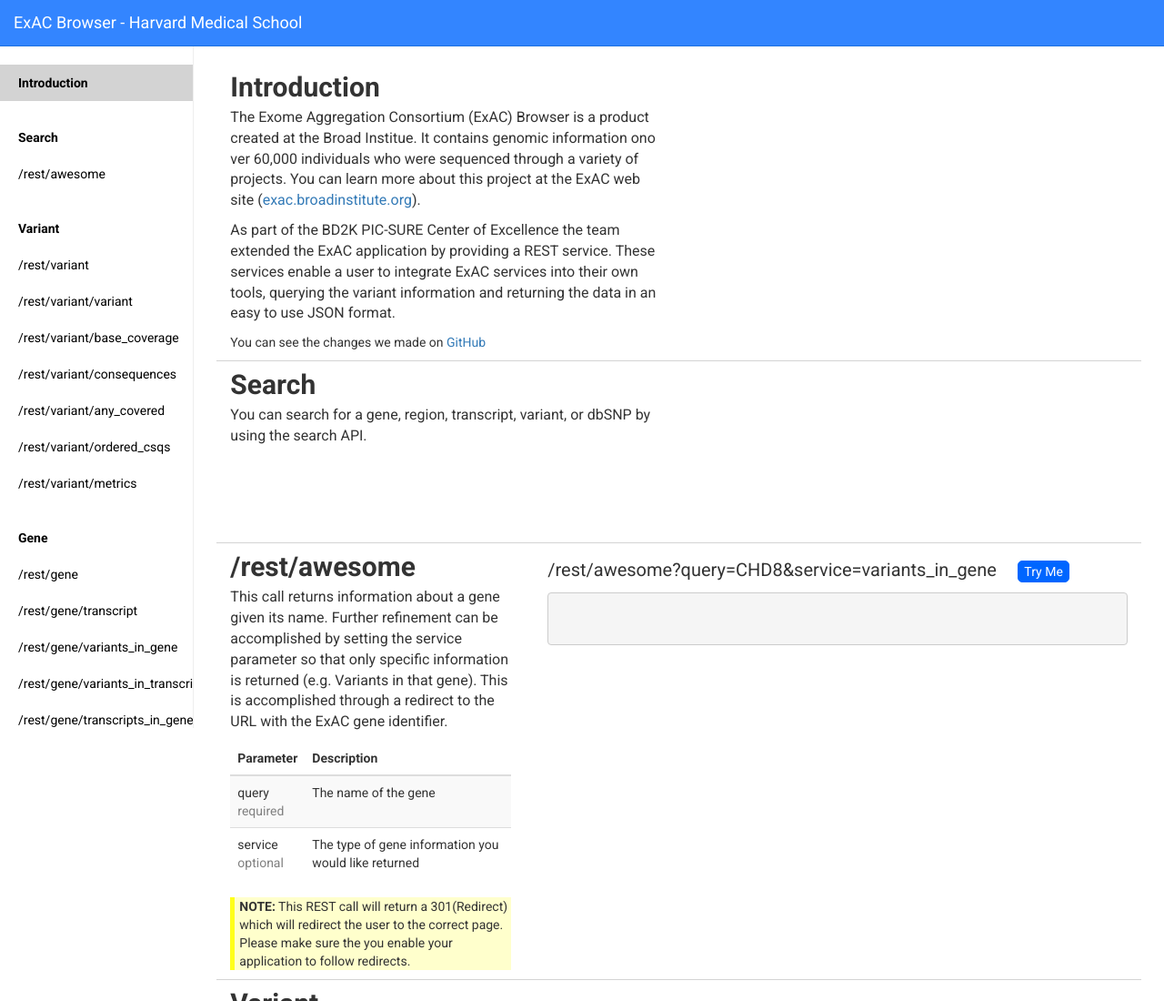
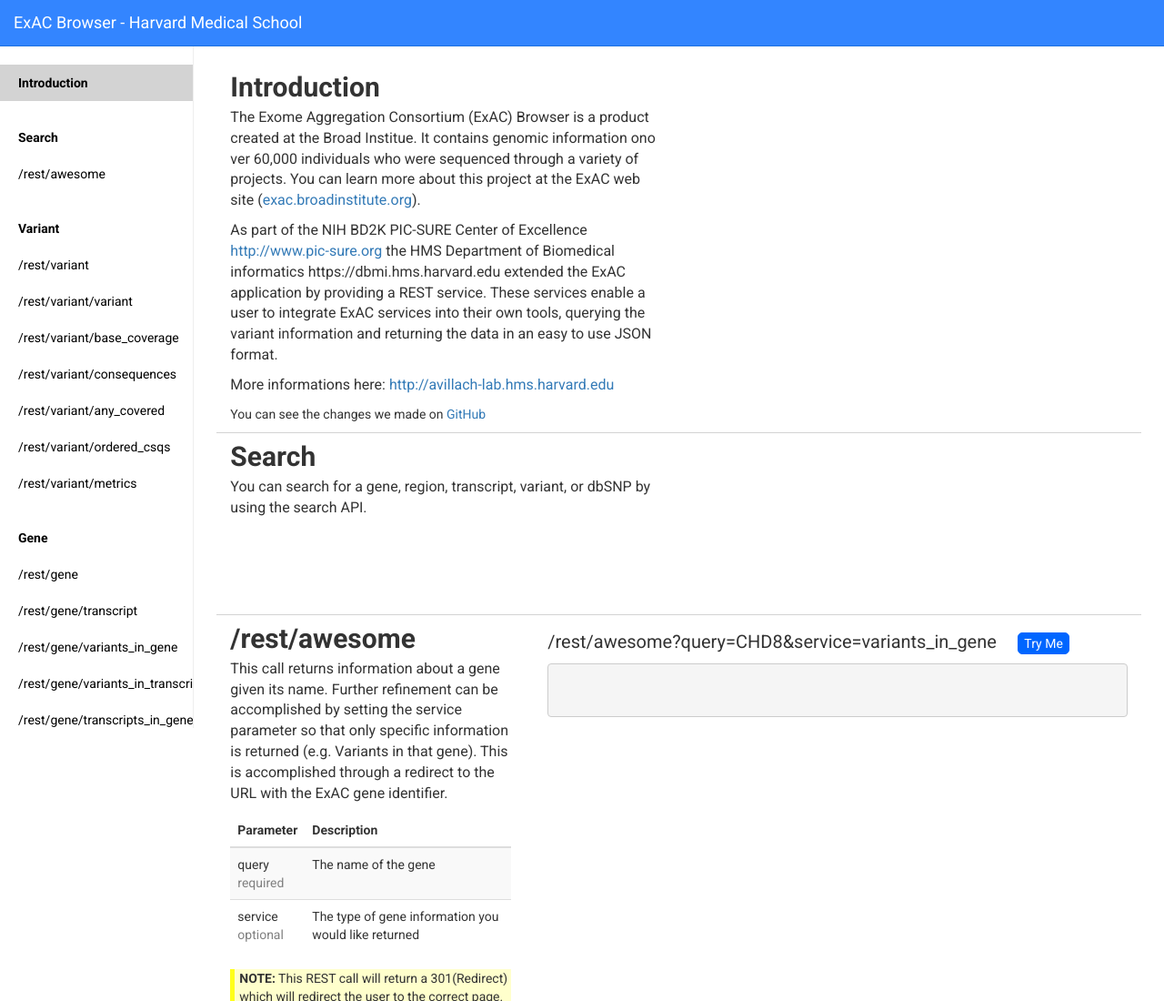
Before and after one commit to hms-dbmi/exac.hms.harvard.edu, a website: page www/index.html in a window 1280 px wide. Shown: the top 1100 px of the page at 91% size. Drawn offline with Linux system fonts and the light colour scheme.

Commit message:
Update Introduction Text
Update Introduction Text

```diff
--- a/www/index.html
+++ b/www/index.html
@@ -90,7 +90,8 @@
             	<div class="col-xs-6 col-sm-6 docRowText">
             		<span class="docRowHeader">Introduction</span>
             		<p class="docText"> The Exome Aggregation Consortium (ExAC) Browser is a product created at the Broad Institue. It contains genomic information ono ver 60,000 individuals who were sequenced through a variety of projects. You can learn more about this project at the ExAC web site (<a target="_blank" href="http://exac.broadinstitute.org">exac.broadinstitute.org</a>).</span>
-            		<p class="docText"> As part of the BD2K PIC-SURE Center of Excellence the team extended the ExAC application by providing  a REST service. These services enable a user to integrate ExAC services into their own tools, querying the variant information and returning the data in an easy to use JSON format.</p>
+            		<p class="docText"> As part of the NIH BD2K PIC-SURE Center of Excellence <a target="_blank" href="http://www.pic-sure.org">http://www.pic-sure.org</a>  the HMS Department of Biomedical informatics https://dbmi.hms.harvard.edu  extended the ExAC application by providing a REST service. These services enable a user to integrate ExAC services into their own tools, querying the variant information and returning the data in an easy to use JSON format.</p>
+					<p class="docText">More informations here: <a target="_blank" href="http://avillach-lab.hms.harvard.edu">http://avillach-lab.hms.harvard.edu</a></p>
 
             		<p class="introductionGitHub">You can see the changes we made on <a target="_blank" href="https://github.com/hms-dbmi/exac_browser">GitHub</a></p>
             	</div>
```
